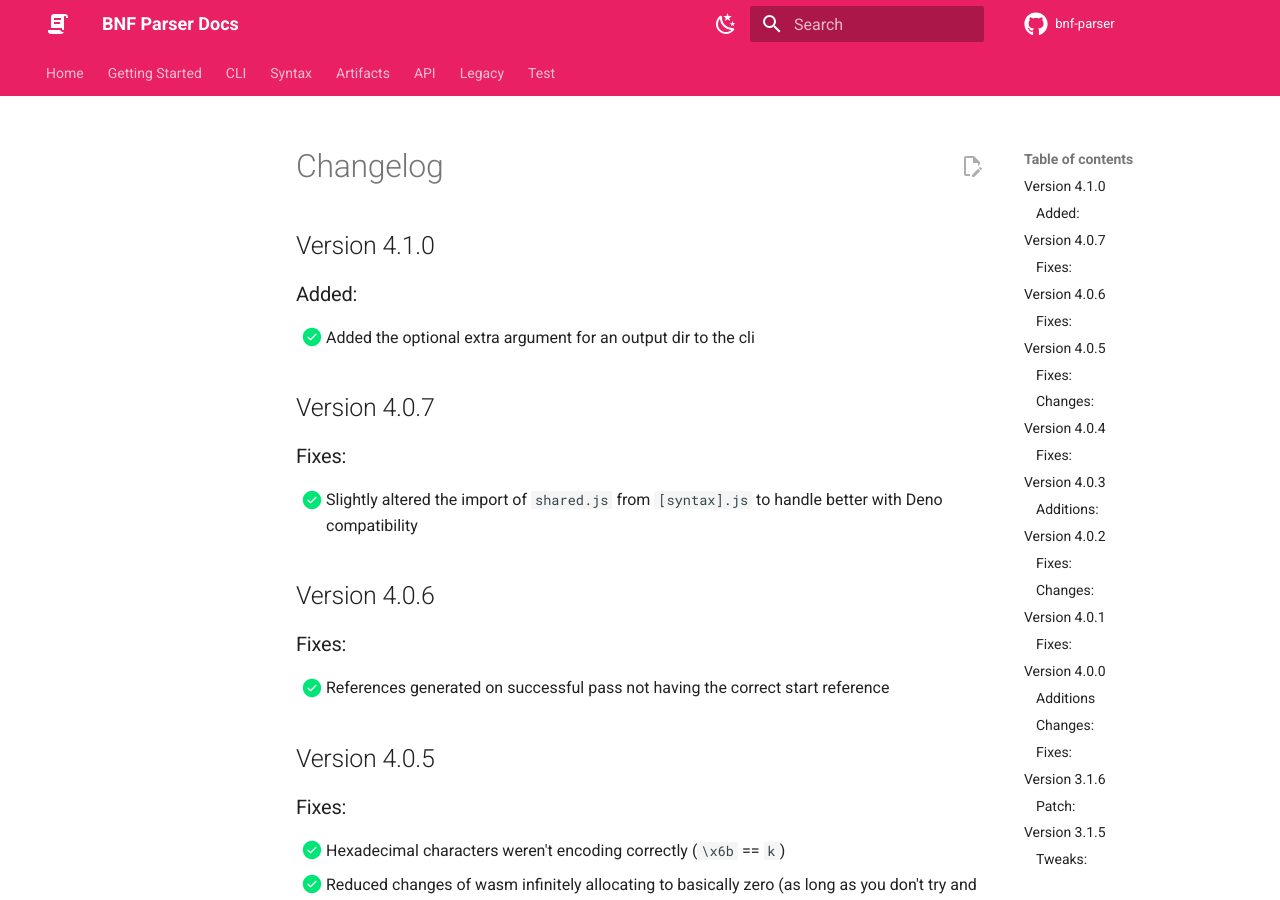
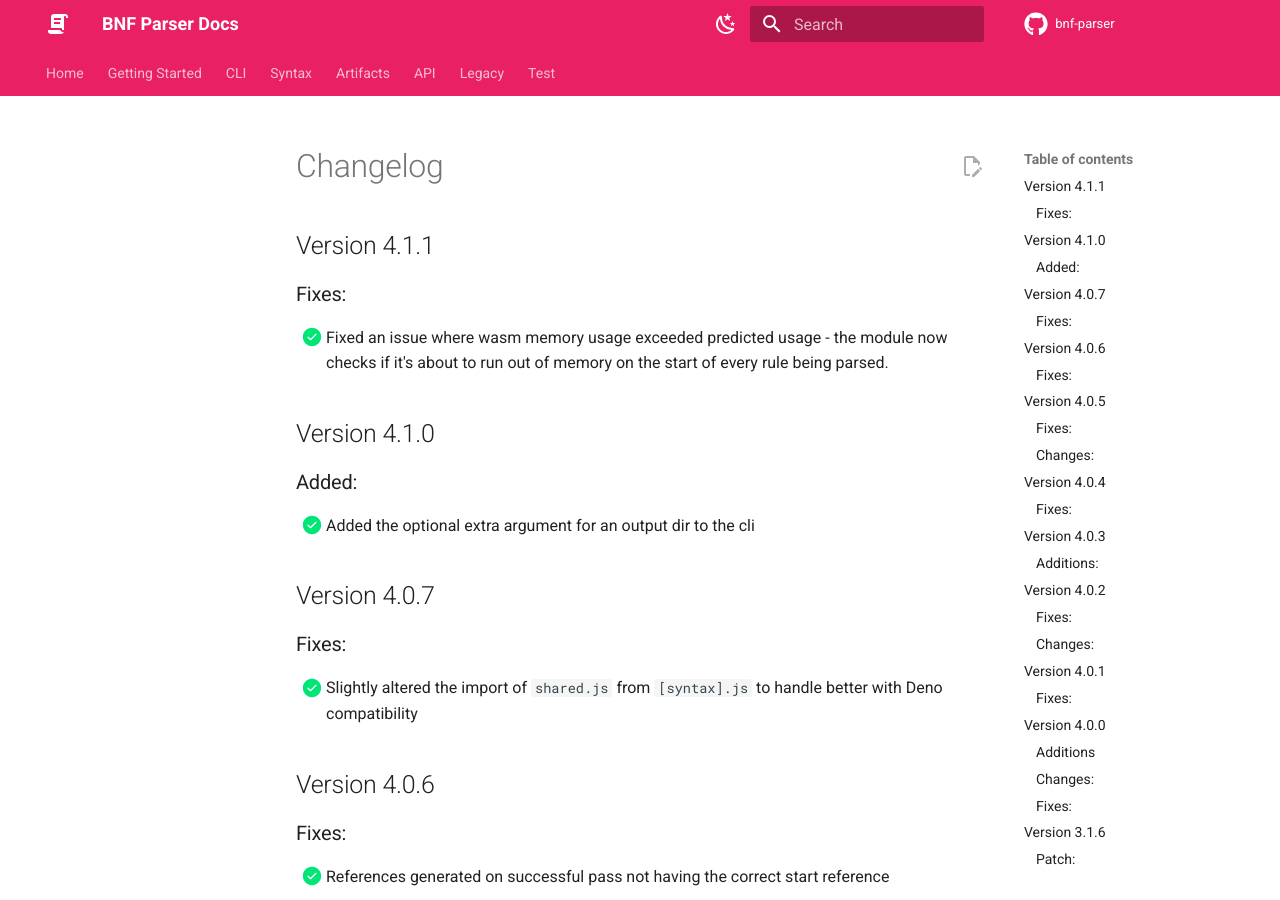
Before and after one commit to AjaniBilby/BNF-parser, an MkDocs documentation site: the page built from docs/source/changelog.md, in a window 1280 px wide and 900 px high. Built offline with MkDocs 1.6.1 and Material for MkDocs 9.7.7, drawn with Linux system fonts in a browser that asks for light colours; comment, search, counter and statistics services are not loaded.

Commit message:
~prepared for publishing

```diff
--- a/docs/source/changelog.md
+++ b/docs/source/changelog.md
@@ -1,4 +1,9 @@
 # Changelog
+
+## Version 4.1.1
+
+### Fixes:
+  - [x] Fixed an issue where wasm memory usage exceeded predicted usage - the module now checks if it's about to run out of memory on the start of every rule being parsed.
 
 ## Version 4.1.0
 
--- a/package.json
+++ b/package.json
@@ -1,6 +1,6 @@
 {
 	"name": "bnf-parser",
-	"version": "4.1.0",
+	"version": "4.1.1",
 	"description": "Deterministic BNF compiler/parser",
 	"homepage": "https://bnf-parser.ajanibilby.com",
 	"main": "./bin/index.js",
```
